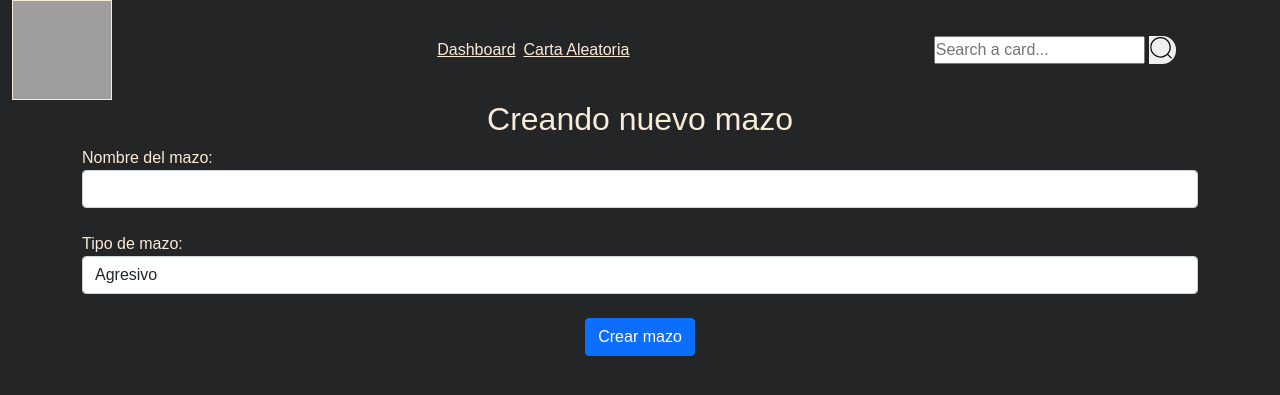
After one commit to DaniVals/TFC-FloatingMana, a Symfony app: template templates/deckManagement/create.html.twig in a window 1280 px wide. The commit adds this page. Shown: the top 395 px of the page. Run offline with Twig, Linux system fonts and the light colour scheme; the template is opened without the code that fills it, so the values that code supplies are empty; style sheets or scripts are compiled from the project's sources; some libraries are stand-ins or nearby versions; grey boxes are pictures that could not be loaded.

Commit message:
ADD: formulario para crear mazo

```diff
--- /dev/null
+++ b/templates/deckManagement/create.html.twig
@@ -0,0 +1,47 @@
+<!DOCTYPE html>
+<html lang="en">
+<head>
+    <meta charset="UTF-8">
+    <meta name="viewport" content="width=device-width, initial-scale=1.0">
+
+	<title>Editar mazo</title>
+
+	{% include "root.html.twig" %}
+	<link rel="stylesheet" href=" {{ asset('styles/cardList.css') }} ">
+	<script src=" {{asset('js/CardClass.js')}} "></script>
+	<script src=" {{asset('js/cardList.js')}} "></script>
+</head>
+{% include "header.html.twig" %}
+<body>
+    <!-- Por cada carta, mostrar su nombre, precio y la imagen. -->
+    <!-- Leer el dato que se envia desde el controlador y mostrarlo en la vista. -->
+    <div class="container">
+        <div class="row">
+            <div class="col-12 text-center">
+                <h2> Creando nuevo mazo </h2>
+            </div>
+        </div>
+
+		<form
+		{# action="{{ path('deck_create', {'id': deck.getIdDeck}) }}" #}
+		method="post">
+
+			<div class="form-group">
+				<label for="deckName">Nombre del mazo:</label>
+				<input type="text" id="deckName" name="deckName" class="form-control" required>
+			</div>
+			<br>
+			<div class="form-group">
+				{% include "deckManagement/deckTypeInput.twig" %}
+			</div>
+			<br>
+			<div class="form-group text-center">
+				<button type="submit" class="btn btn-primary">Crear mazo</button>
+			</div>
+			<br>
+
+		</form>
+
+    </div>
+</body>
+</html>
--- a/templates/deckManagement/deckTypeInput.twig
+++ b/templates/deckManagement/deckTypeInput.twig
@@ -1,8 +1,8 @@
 
 <label for="deckType">Tipo de mazo:</label>
 <select id="deckType" name="deckType" class="form-control" required>
-	<option value="aggressive" {% if deck.getType == 'aggressive' %}selected{% endif %}>Agresivo</option>
-	<option value="control" {% if deck.getType == 'control' %}selected{% endif %}>Control</option>
-	<option value="combo" {% if deck.getType == 'combo' %}selected{% endif %}>Combo</option>
-	<option value="midrange" {% if deck.getType == 'midrange' %}selected{% endif %}>Midrange</option>
+	<option value="aggressive" {% if  deck.getType is defined and deck.getType == 'aggressive' %}selected{% endif %}>Agresivo</option>
+	<option value="control" {% if  deck.getType is defined and deck.getType == 'control' %}selected{% endif %}>Control</option>
+	<option value="combo" {% if  deck.getType is defined and deck.getType == 'combo' %}selected{% endif %}>Combo</option>
+	<option value="midrange" {% if  deck.getType is defined and deck.getType == 'midrange' %}selected{% endif %}>Midrange</option>
 </select>
```
Also changed, not shown: src/Controller/DeckControllerDebug.php (+5 -4 lines).
